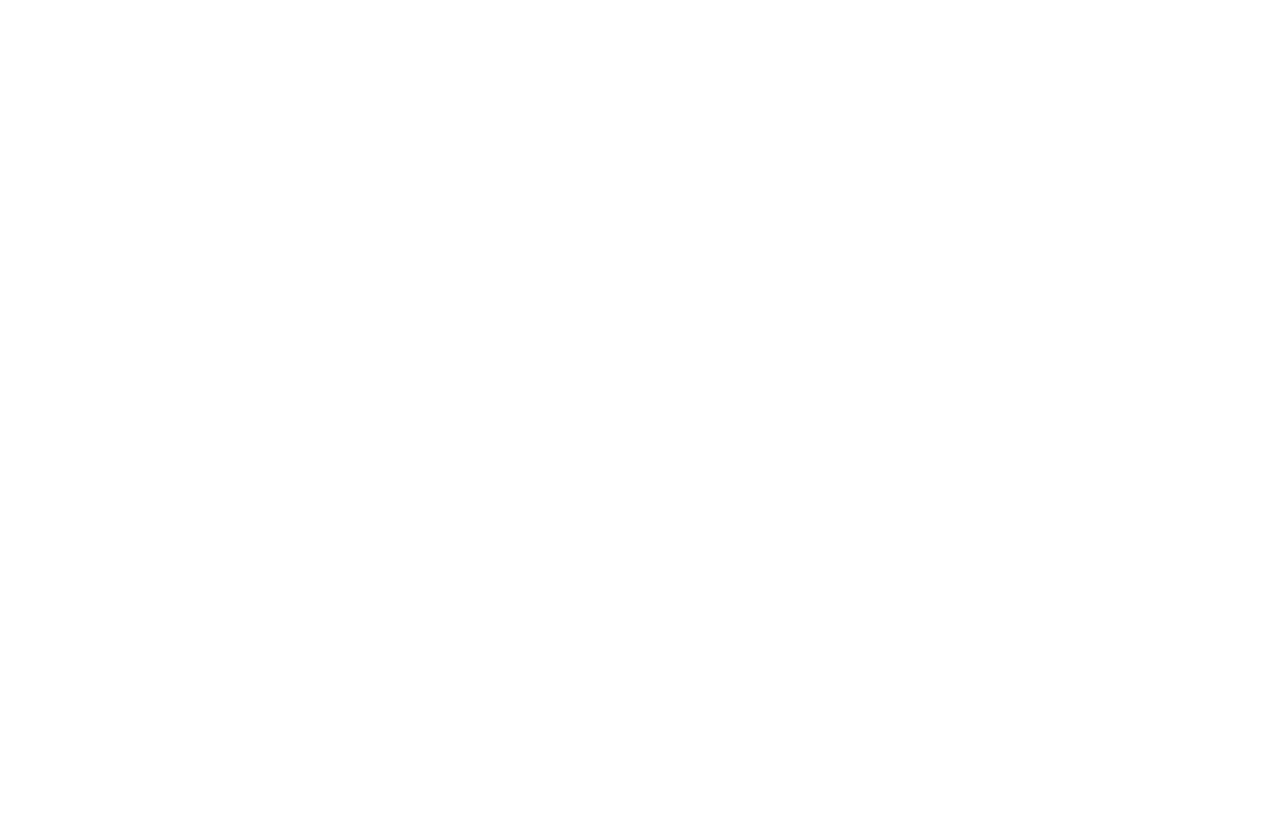
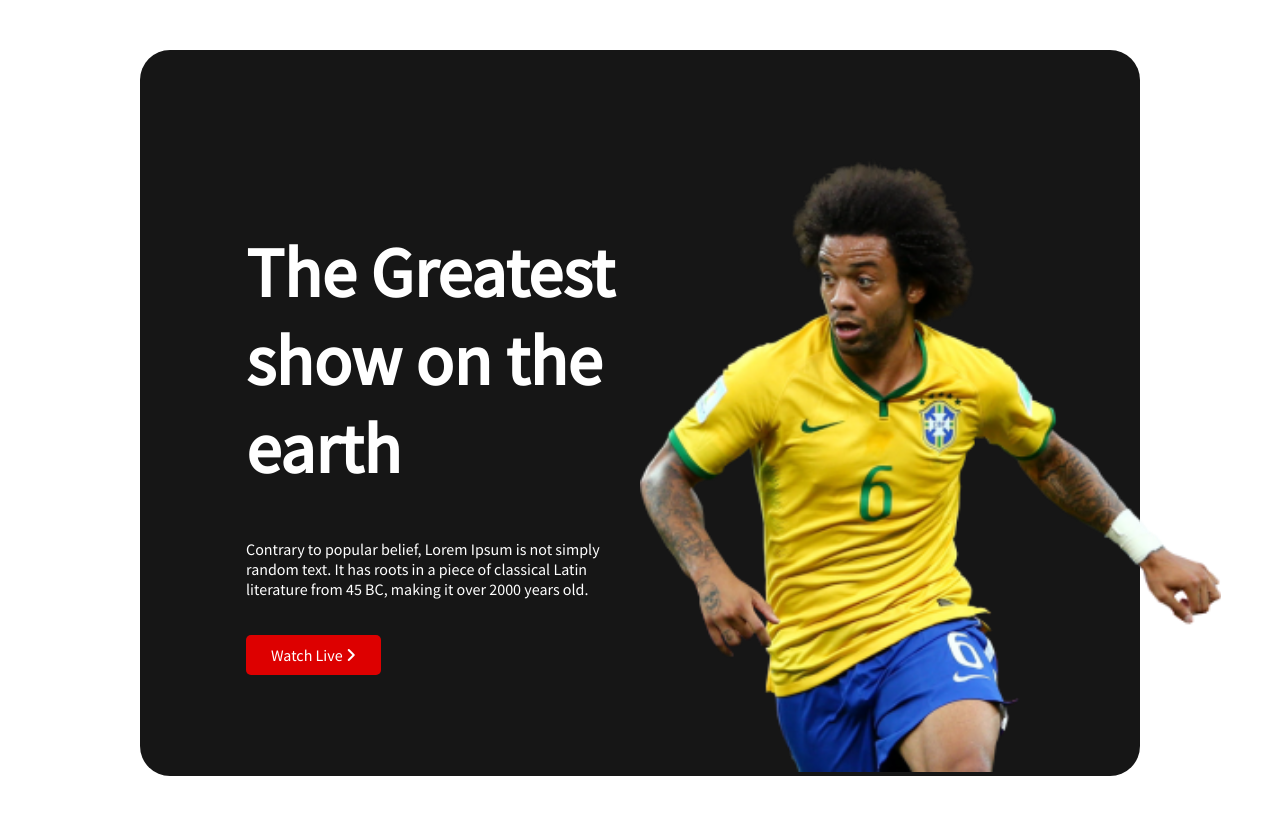
Before and after one commit to MR-MHB/assignment-for-ms2, a plain HTML site: page index.html in a window 1280 px wide. Drawn offline with Linux system fonts and the light colour scheme.

Commit message:
header section

```diff
--- a/index.html
+++ b/index.html
@@ -6,10 +6,28 @@
     <meta http-equiv="X-UA-Compatible" content="IE=edge">
     <meta name="viewport" content="width=device-width, initial-scale=1.0">
     <title>World Cup</title>
+    <script src="https://kit.fontawesome.com/e3e37f78cc.js" crossorigin="anonymous"></script>
     <link rel="stylesheet" href="style.css">
 </head>
 
 <body>
+    <!-- section for header  -->
+    <header>
+        <div class="class-for-header extra-half">
+            <h1 class="tittle-part">
+                The Greatest show on the earth
+            </h1>
+            <p class="header-details">
+                Contrary to popular belief, Lorem Ipsum is not simply
+                random text. It has roots in a piece of classical Latin literature from 45 BC, making it over 2000 years
+                old.
+            </p>
+            <a class="links" href="">Watch Live <i class="fa-solid fa-angle-right"></i></a>
+        </div>
+        <div class="header-for-banner extra-half">
+            <img src="assets/Banner Image.png" alt="player">
+        </div>
+    </header>
 
 </body>
 
--- a/style.css
+++ b/style.css
@@ -0,0 +1,59 @@
+@import url('https://fonts.googleapis.com/css2?family=Poppins&family=Source+Sans+Pro&display=swap');
+
+body {
+    font-family: 'Poppins', sans-serif;
+    font-family: 'Source Sans Pro', sans-serif;
+    margin: 0;
+}
+
+/*  all style about header part */
+header {
+    display: flex;
+    /* width: 100%; */
+    margin: 50px 140px;
+    background-color: #161616;
+    border-radius: 30px;
+    color: #ffffff;
+    padding-top: 20px;
+
+}
+
+.extra-half {
+    width: 50%;
+}
+
+.class-for-header {
+
+    text-align: left;
+    padding-top: 111px;
+    padding-bottom: 111px;
+    padding-left: 106px;
+}
+
+.header-for-banner {
+    align-self: flex-end;
+}
+
+.header-for-banner img {
+    width: 581px;
+    height: 613px;
+}
+
+.tittle-part {
+    font-size: 70px;
+    font-weight: 700;
+}
+
+.header-details {
+    font-size: 16px;
+    font-weight: 400;
+    margin-bottom: 46px;
+}
+
+.links {
+    text-decoration: none;
+    padding: 10px 25px;
+    background-color: #DD0000;
+    color: #ffffff;
+    border-radius: 5px;
+}
```
